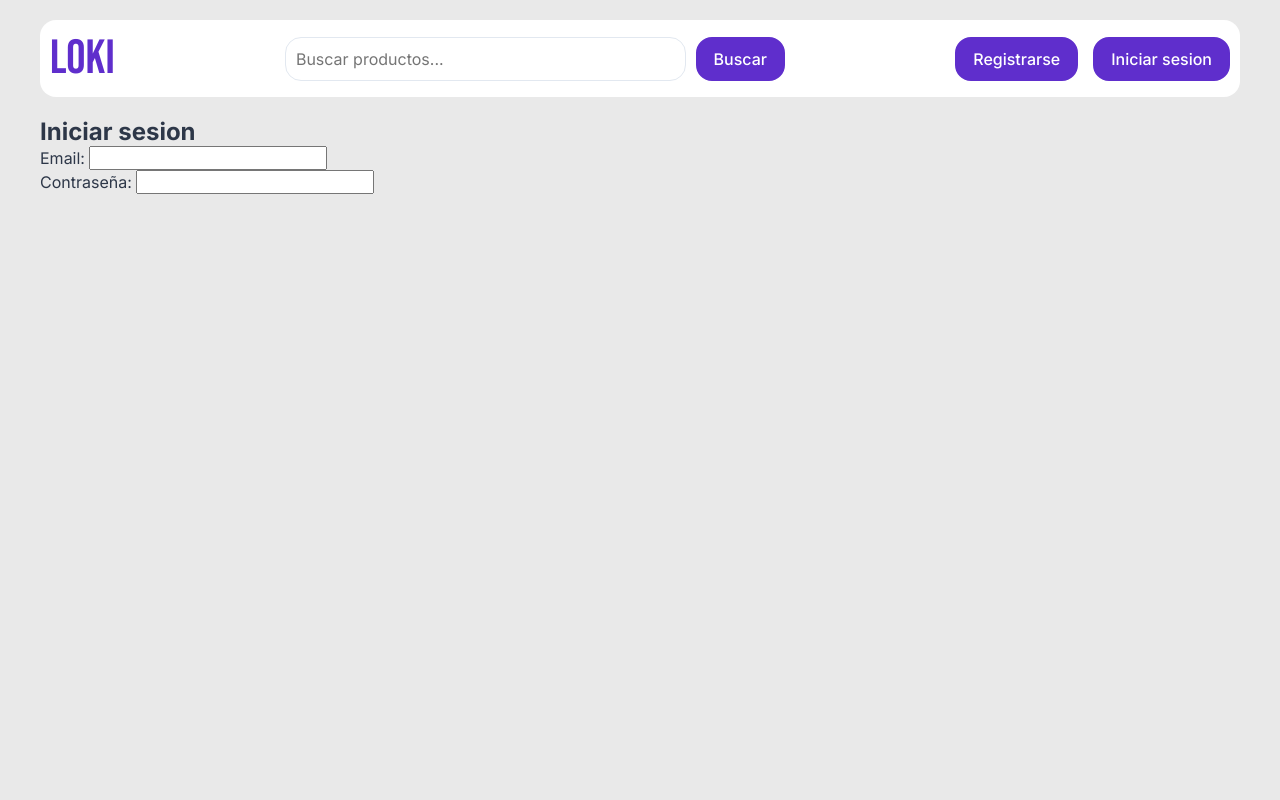
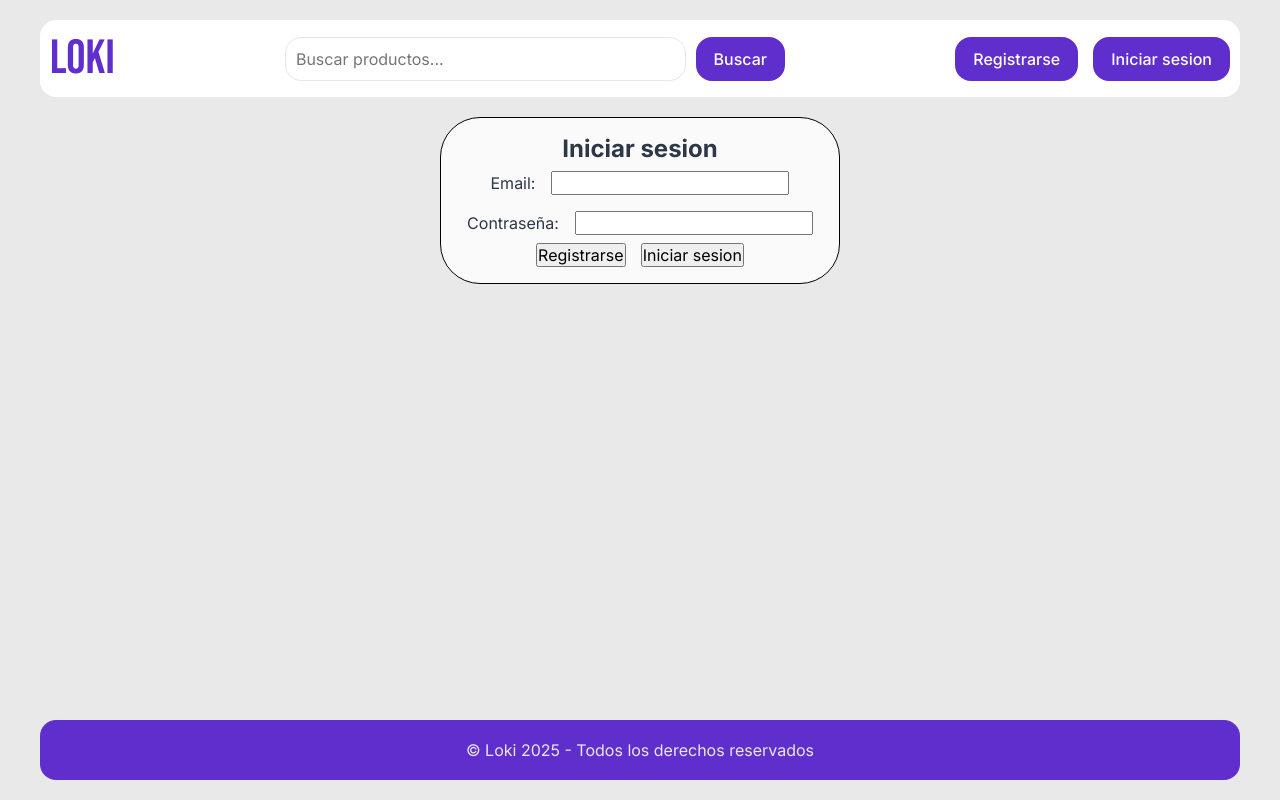
Before and after one commit to diemaidana/loki, an Angular app in the folder frontend/: page /sign-in in a window 1280 px wide. Built offline with nearby package versions, Linux system fonts and the light colour scheme.

Commit message:
feature/sign-in(html and logic created)

```diff
--- a/frontend/src/app/app.html
+++ b/frontend/src/app/app.html
@@ -4,4 +4,4 @@
     <router-outlet></router-outlet>
   </div>
 </main>
-<!-- <app-footer></app-footer> -->
+<app-footer></app-footer>
--- a/frontend/src/app/pages/sign-in/sign-in.css
+++ b/frontend/src/app/pages/sign-in/sign-in.css
@@ -0,0 +1,20 @@
+ .form-container{
+    border: 1px solid black;
+    border-radius: 5vh;
+    display: flex;
+    flex-direction: column;
+    align-items: center;
+    padding-top: 16px;
+    padding-bottom: 16px;
+    max-width: 50vh;
+    background-color: var(--container-color);
+
+    .form-field{
+        display: flex;
+        align-items: center;
+        justify-content: center;
+        flex-wrap: wrap;
+        gap: 16px;
+        padding: 8px;
+    }
+ }
--- a/frontend/src/app/pages/sign-in/sign-in.html
+++ b/frontend/src/app/pages/sign-in/sign-in.html
@@ -1,4 +1,4 @@
-<div>
+<div class="container form-container">
     <h2>Iniciar sesion</h2>
     <form [formGroup]="formSignIn" (ngSubmit)="handleSubmit()">
         <div class="form-field">
@@ -15,5 +15,10 @@
             }
             <input type="password" name="password" id="password" formControlName="password">
         </div>
+
+        <div class="action-btns">
+            <button (click)="navigateTo()">Registrarse</button>
+            <button type="submit">Iniciar sesion</button>
+        </div>
     </form>
 </div>
--- a/frontend/src/app/pages/sign-in/sign-in.ts
+++ b/frontend/src/app/pages/sign-in/sign-in.ts
@@ -1,5 +1,6 @@
 import { Component, inject } from '@angular/core';
 import { FormBuilder, ReactiveFormsModule, Validators, ɵInternalFormsSharedModule } from "@angular/forms";
+import { Router } from '@angular/router';
 
 @Component({
   selector: 'app-sign-in',
@@ -9,6 +10,7 @@ import { FormBuilder, ReactiveFormsModule, Validators, ɵInternalFormsSharedModu
 })
 export class SignIn {
   private readonly formBuilder = inject(FormBuilder);
+  private readonly router = inject(Router);
 
   readonly formSignIn = this.formBuilder.nonNullable.group({
     email: ["", [Validators.required]],
@@ -30,4 +32,8 @@ export class SignIn {
   handleSubmit(){
 
   }
+
+  navigateTo(){
+    this.router.navigateByUrl("/sign-up");
+  }
 }
```
